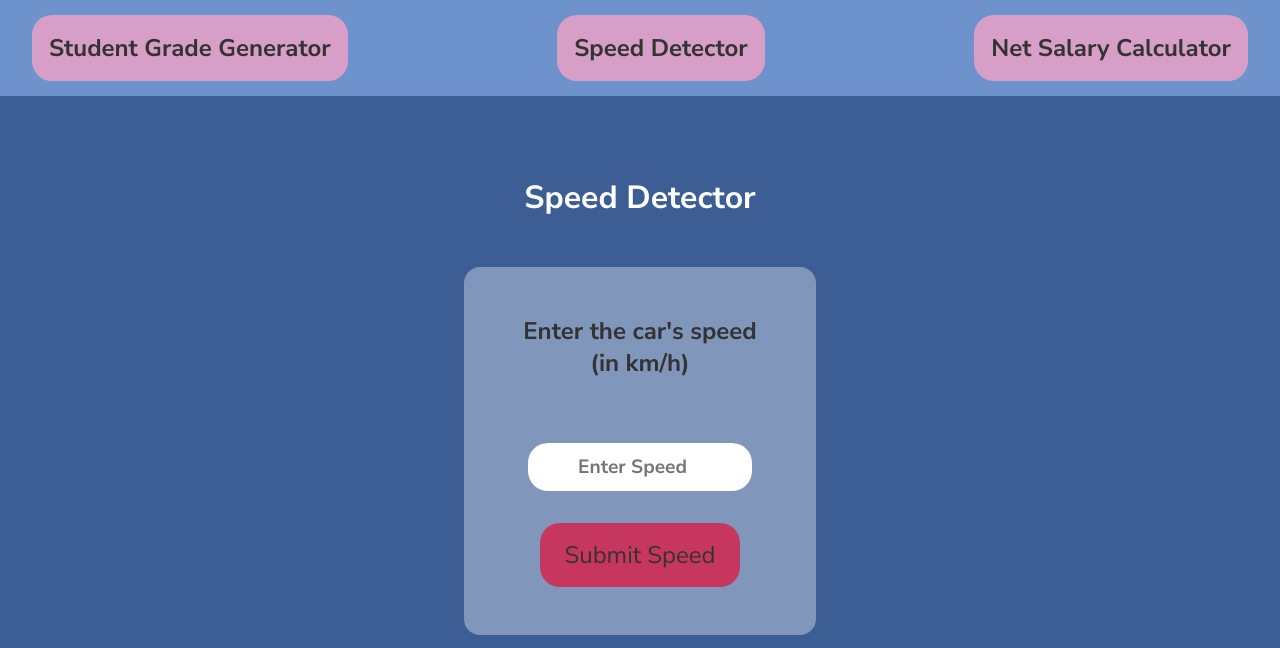
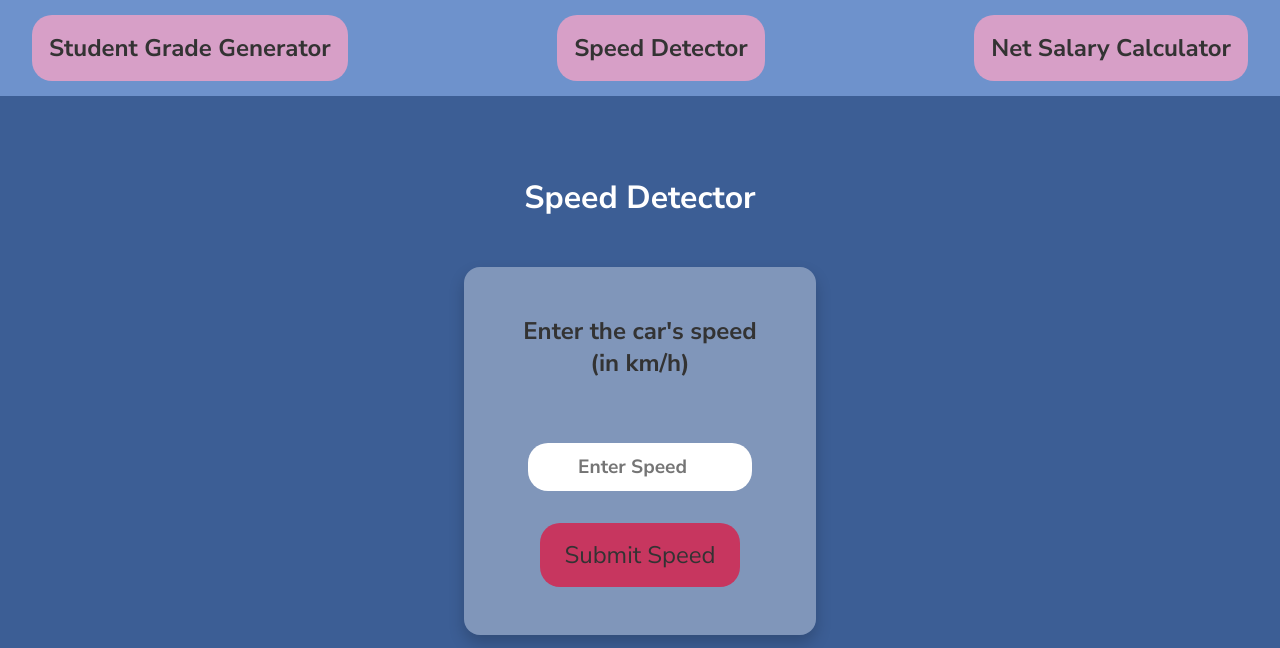
Before and after one commit to ahabab23/Code-challenge-Wk-1, a plain HTML site: page Speed-Detector/index.html in a window 1280 px wide. Drawn offline with Linux system fonts and the light colour scheme.

Commit message:
Adds a box shadow to the content

```diff
--- a/Speed-Detector/style.css
+++ b/Speed-Detector/style.css
@@ -21,6 +21,7 @@
     padding: 3rem;
     width: 20%;
     border-radius: 1rem;
+    box-shadow: 0 0.5rem 1rem rgba(0, 0, 0, 0.2);
     margin: auto;
 }
  /* Tertiary header styling */
```
